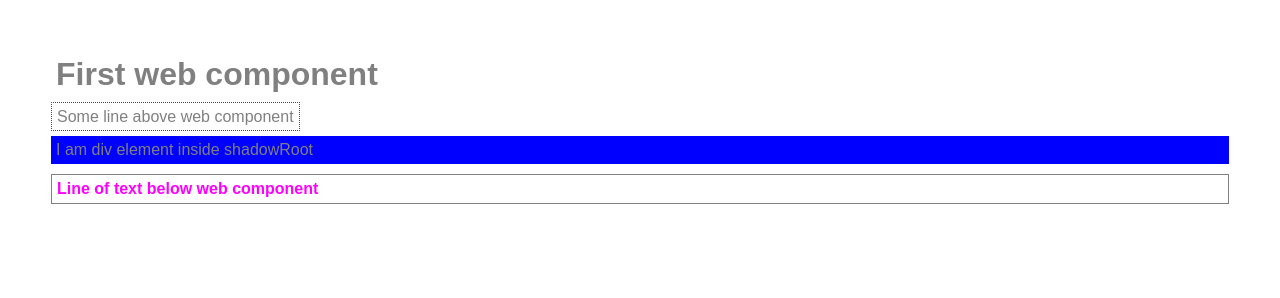
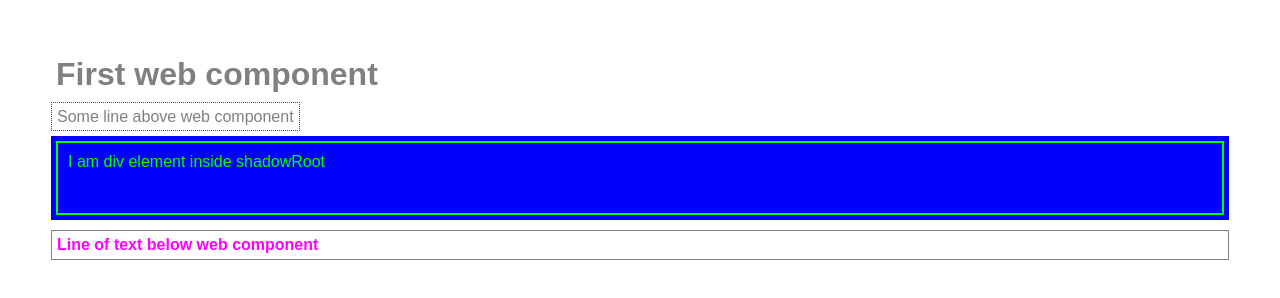
Before and after one commit to josipklaric/web-component-dummy, a plain HTML site: page src/index.html in a window 1280 px wide. Drawn offline with Linux system fonts and the light colour scheme.

Commit message:
Styled div element inside shadow root

```diff
--- a/src/index.html
+++ b/src/index.html
@@ -34,7 +34,12 @@
                 console.log("FirstComponent created");
                 this.innerHTML += '<div>I am div element inside defined component</div>';
                 this.attachShadow({'mode': 'open'});
-                this.shadowRoot.innerHTML = `<div>I am div element inside shadowRoot</div>`;
+                this.shadowRoot.innerHTML = `
+                    <style>
+                        div { color:lime; height:50px; border:solid 2px lime; padding: 10px;}
+                    </style>
+                    <div>I am div element inside shadowRoot</div>
+                `;
             }
         }
         window.customElements.define('first-comp', FirstComponent);
```
